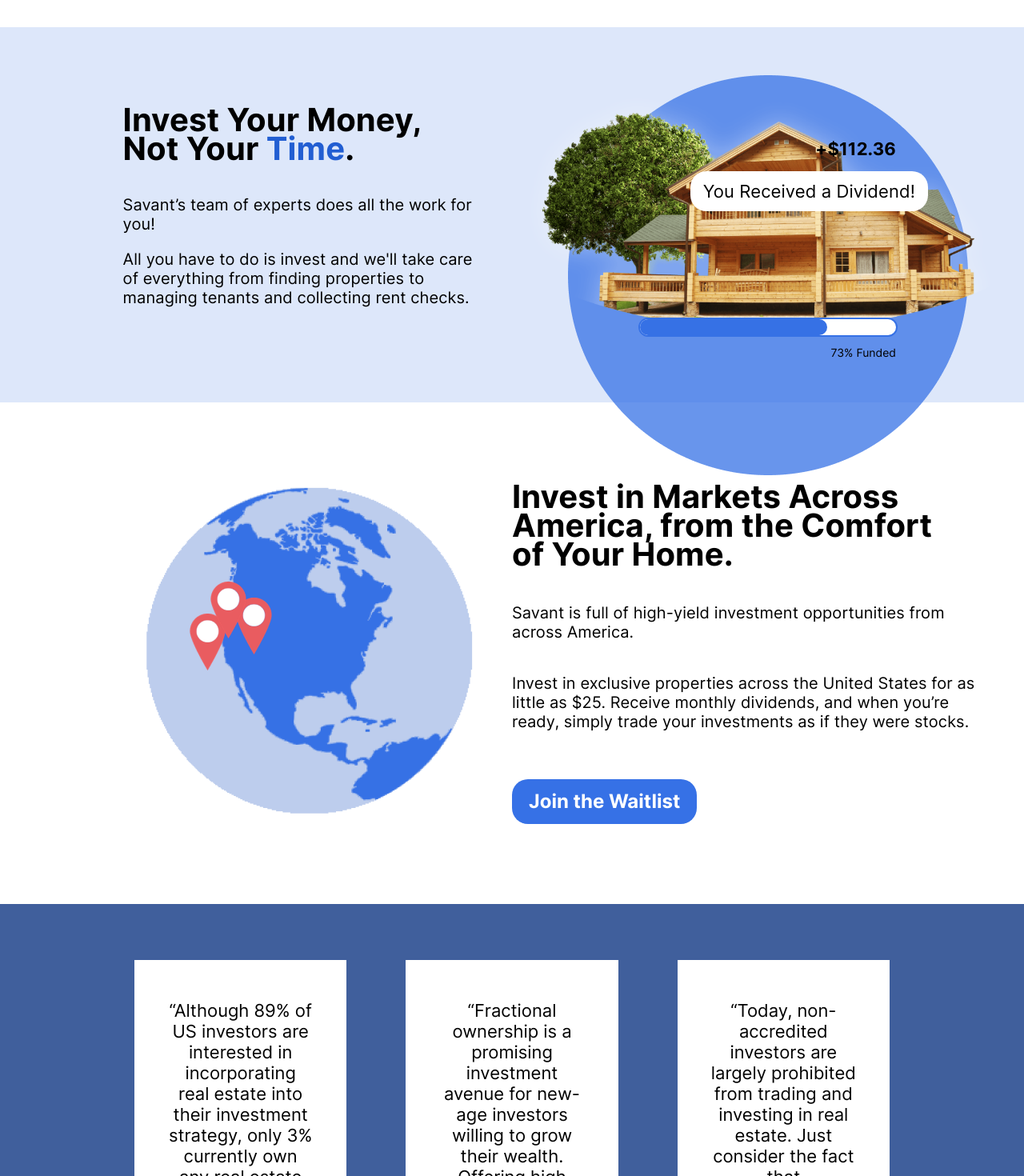
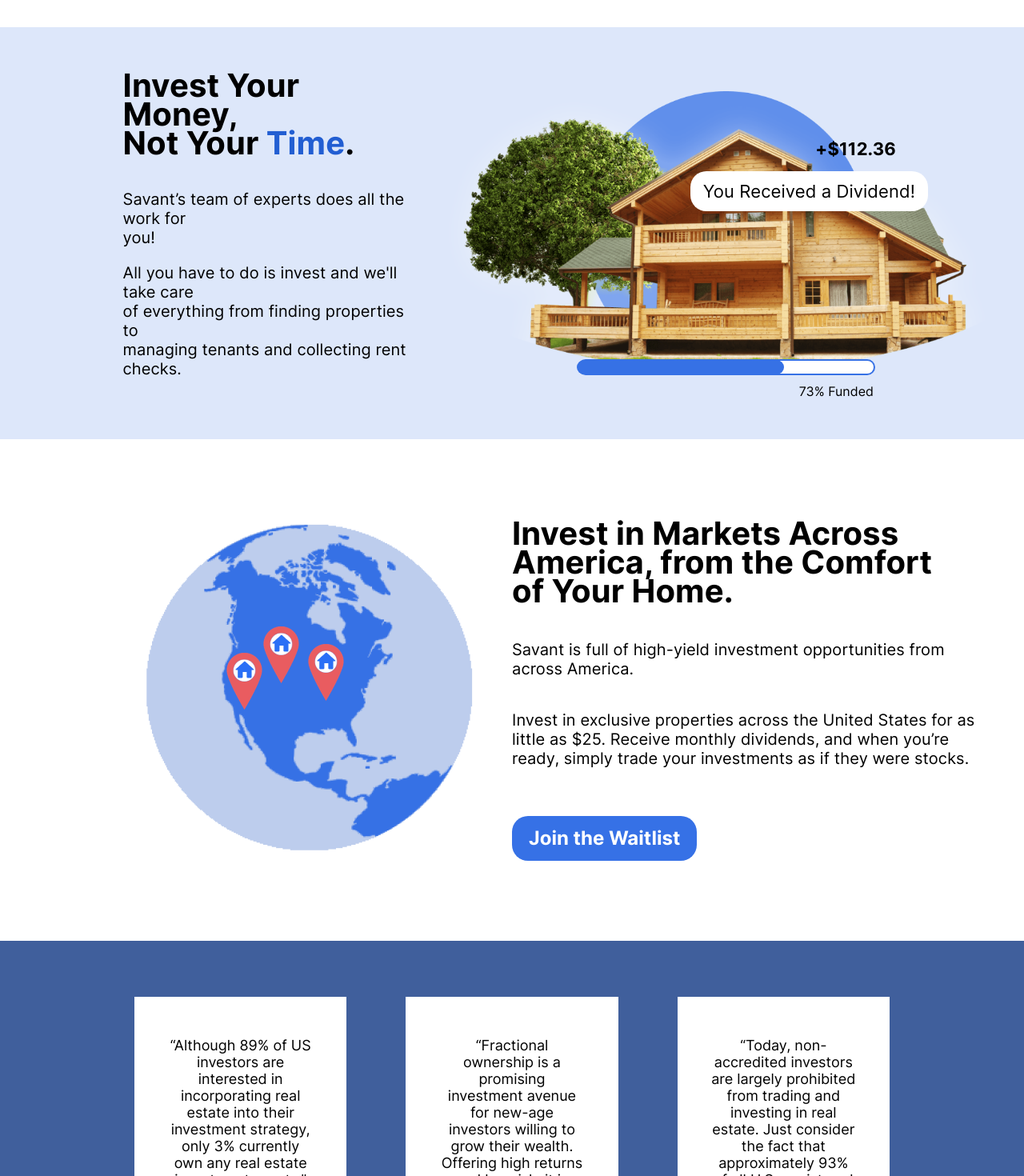
Before and after one commit to topangel1534/savant, a React (Create React App) app: page / in a window 1280 px wide. Shown: the part 1200-2670 px from the top of the page at 80% size. Built offline with nearby package versions, Linux system fonts and the light colour scheme.

Commit message:
Add pinned glob

```diff
--- a/src/components/FaqItem/index.jsx
+++ b/src/components/FaqItem/index.jsx
@@ -1,4 +1,5 @@
 import { useState } from "react";
+import cx from "classnames";
 import Arrow from "../../assets/images/arrow.png";
 import "./index.scss";
 const FaqItem = ({ faq }) => {
@@ -9,7 +10,7 @@
 
   return (
     <>
-      <div className="faq-item" onClick={handleOpen}>
+      <div className={cx("faq-item", { open: open })} onClick={handleOpen}>
         <div>{faq}</div>
         <img src={Arrow} alt="Arrow" />
       </div>
--- a/src/components/FaqItem/index.scss
+++ b/src/components/FaqItem/index.scss
@@ -1,3 +1,11 @@
+.faq-item {
+  &.open {
+    img {
+      transform: rotateZ(90deg);
+    }
+  }
+}
+
 .faq-content {
   height: 100px;
   // width: 100%;
--- a/src/components/FeaturedOffering/index.jsx
+++ b/src/components/FeaturedOffering/index.jsx
@@ -1,6 +1,8 @@
 import "./index.scss";
 import Featured from "../../assets/images/featured.png";
 import BlueCircle from "../../assets/images/blue-circle.png";
+
+import ProgressBar from "../Progressbar";
 
 const FeaturedOffering = () => {
   return (
@@ -34,10 +36,7 @@
         </div>
         <div className="received-badge">You Received a Dividend!</div>
         <div className="received-money">+$112.36</div>
-        <div className="progress-bar">
-          <div className="filled-content"></div>
-          <p className="filled-detail">73% Funded</p>
-        </div>
+        <ProgressBar />
       </div>
     </div>
   );
--- a/src/components/FeaturedOffering/index.scss
+++ b/src/components/FeaturedOffering/index.scss
@@ -3,17 +3,13 @@
   background: rgba(28, 94, 223, 0.15);
   display: flex;
   align-items: center;
-  > div {
-    flex: 1;
-  }
+  padding-left: 12%;
+
   &-description {
     position: relative;
-    left: 12%;
-    // padding-top: 170px;
-    // margin-left: 216px;
-
+    margin-right: 10px;
+    flex: 1;
     #{$root}-title {
-      // width: 374px;
       font-weight: 700;
       font-size: 40px;
       @media screen and (min-width: 1728px) {
@@ -44,19 +40,9 @@
   }
 
   #{$root}-avatar {
-    margin-top: 60px;
+    flex: 2;
+    margin: 60px 0;
     position: relative;
-    // margin-bottom: 72px;
-    // .blue-circle {
-    //   height: 450px;
-    //   width: 500px;
-    //   border-radius: 50%;
-    //   background: rgba(54, 113, 229, 0.75);
-    //   position: absolute;
-    //   top: 0px;
-    //   left: 20%;
-    //   z-index: 1;
-    // }
     .image-group {
       > img {
         // position: relative;
@@ -69,9 +55,9 @@
 
       .blue-circle {
         position: absolute;
-        top: 0;
+        top: 20px;
         left: 0;
-        height: 500px;
+        height: 90%;
         object-fit: contain;
         z-index: 1;
       }
@@ -108,30 +94,30 @@
       letter-spacing: 0.1px;
     }
 
-    .progress-bar {
-      position: relative;
-      top: -20px;
-      margin: auto;
-      height: 20px;
-      border: 2px solid #3671e5;
-      border-radius: 20px;
-      width: 50%;
-      z-index: 99;
-      background: #fff;
-      margin-bottom: 62px;
-      .filled-content {
-        height: 100%;
-        width: 73%;
-        background: #3671e5;
-        border-radius: 20px;
-      }
+    // .progress-bar {
+    //   position: relative;
+    //   top: -20px;
+    //   margin: auto;
+    //   height: 20px;
+    //   border: 2px solid #3671e5;
+    //   border-radius: 20px;
+    //   width: 50%;
+    //   z-index: 99;
+    //   background: #fff;
+    //   margin-bottom: 62px;
+    //   .filled-content {
+    //     height: 100%;
+    //     width: 73%;
+    //     background: #3671e5;
+    //     border-radius: 20px;
+    //   }
 
-      .filled-detail {
-        text-align: right;
-        font-weight: 500;
-        font-size: 14px;
-        line-height: 16px;
-      }
-    }
+    //   .filled-detail {
+    //     text-align: right;
+    //     font-weight: 500;
+    //     font-size: 14px;
+    //     line-height: 16px;
+    //   }
+    // }
   }
 }
--- a/src/components/Market/index.jsx
+++ b/src/components/Market/index.jsx
@@ -1,15 +1,11 @@
 import "./index.scss";
-import Globe from "../../assets/images/usa_globe.png";
-import Pin from "../../assets/images/pin.png";
+import Globe from "../../assets/images/pinned.png";
 
 const Market = () => {
   return (
     <div className="market">
       <div className="market-avatar">
         <img src={Globe} alt="Glove avatar" />
-        <img src={Pin} alt="Pin" className="pin first" />
-        <img src={Pin} alt="Pin" className="pin second" />
-        <img src={Pin} alt="Pin" className="pin third" />
       </div>
       <div className="market-content">
         <div className="market-title">
--- /dev/null
+++ b/src/components/Progressbar/index.jsx
@@ -0,0 +1,12 @@
+import "./index.scss";
+
+const ProgressBar = () => {
+  return (
+    <div className="progress-bar">
+      <div className="progress"></div>
+      <div className="progress-text">73% Funded</div>
+    </div>
+  );
+};
+
+export default ProgressBar;
--- /dev/null
+++ b/src/components/Progressbar/index.scss
@@ -0,0 +1,27 @@
+.progress-bar {
+  box-sizing: border-box;
+  position: relative;
+  z-index: 99;
+  top: -20px;
+  width: 50%;
+  height: 20px;
+  background: #fff;
+  border-radius: 20px;
+  border: 2px solid #3671e5;
+  border-left-width: 0;
+  margin: auto;
+  .progress {
+    position: relative;
+    top: -1px;
+    left: -1px;
+    border-radius: 20px;
+    height: 18px;
+    background: #3671e5;
+    width: 70%;
+  }
+
+  .progress-text {
+    margin-top: 10px;
+    text-align: right;
+  }
+}
--- a/src/components/Teams/index.scss
+++ b/src/components/Teams/index.scss
@@ -4,7 +4,9 @@
   display: flex;
 
   &-member {
+    aspect-ratio: 1/1;
     flex: 1;
+
     background: #fff;
     padding: 50px 42px;
     margin-right: 74px;
@@ -13,22 +15,43 @@
     }
 
     .summary {
-      height: 70%;
+      height: 90%;
       font-size: 22px;
+      @media screen and (max-width: 1550px) {
+        font-size: 18px;
+      }
+      @media screen and (min-width: 1728px) {
+        font-size: 26px;
+      }
+      @media screen and (min-width: 1994px) {
+        font-size: 28px;
+      }
+      @media screen and (min-width: 2092px) {
+        font-size: 30px;
+      }
+      @media screen and (min-width: 2188px) {
+        font-size: 32px;
+      }
+
       font-weight: 400;
-      margin-bottom: 64px;
       text-align: center;
     }
 
     .member-info {
       .name {
         font-size: 20px;
+        @media screen and (min-width: 1728px) {
+          font-size: 28px;
+        }
         font-weight: 700;
         letter-spacing: 0.1px;
       }
 
       .role {
         font-size: 14px;
+        @media screen and (min-width: 1728px) {
+          font-size: 20px;
+        }
         font-weight: 400;
         letter-spacing: 0.1px;
       }
```
Also changed, not shown: src/assets/images/pinned.png.
